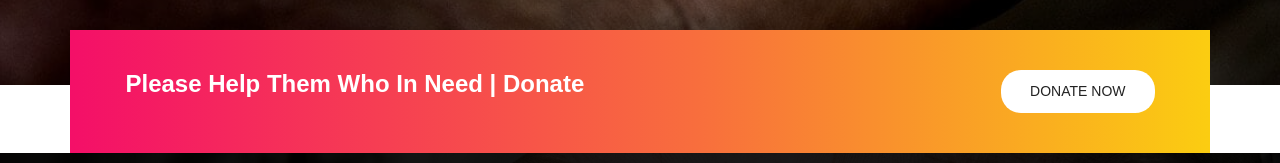
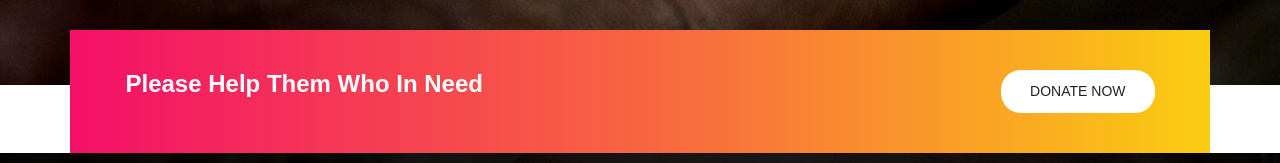
Before and after one commit to alilusevafoundation/alilusevafoundation.github.io, a plain HTML site: page index.html in a window 1280 px wide. Shown: the part 853-1016 px from the top of the page. Drawn offline with Linux system fonts and the light colour scheme.

```diff
--- a/index.html
+++ b/index.html
@@ -39,7 +39,7 @@
                         <section class="relative callto-area">
                             <div class=container>
                                 <div class="d-flex row callto-wrap justify-content-between pb-40 pt-40">
-                                    <h3 class=text-white>Please Help Them Who In Need | Donate</h3><a href="#0"
+                                    <h3 class=text-white>Please Help Them Who In Need </h3><a href="#0"
                                         class="btn head-btn text-uppercase head-btn2 cd-popup-trigger">Donate Now</a>
                                 </div>
                             </div>
```
